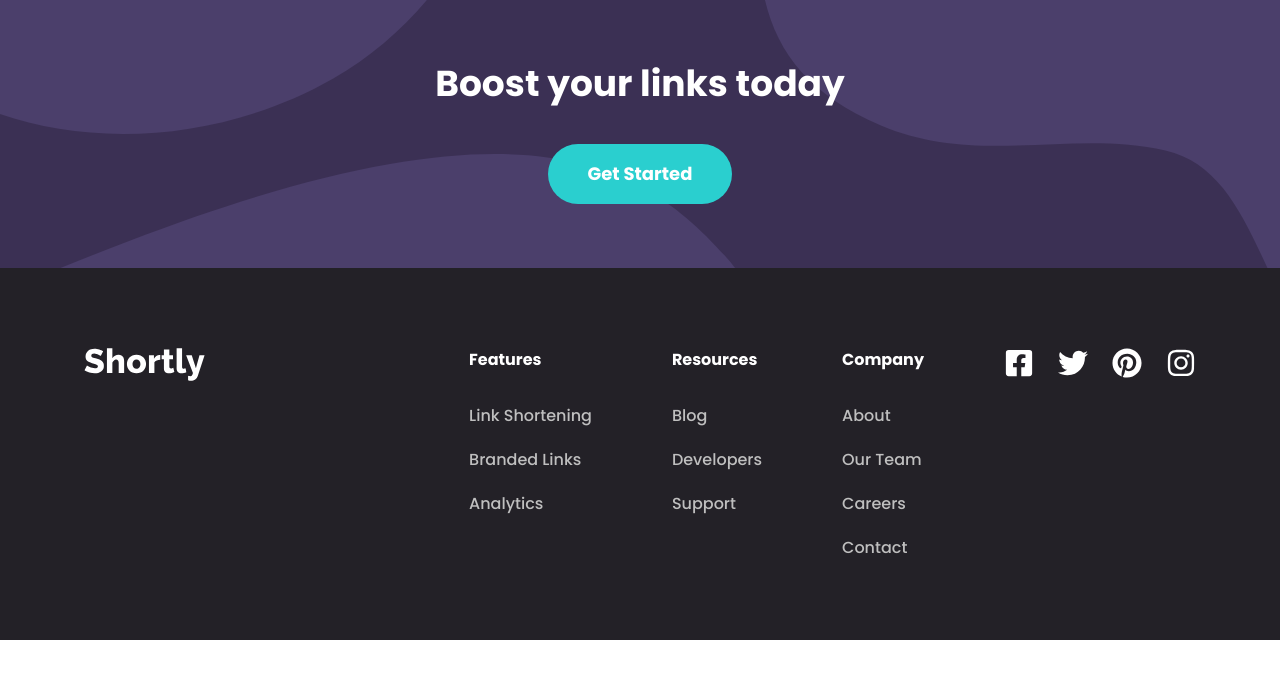
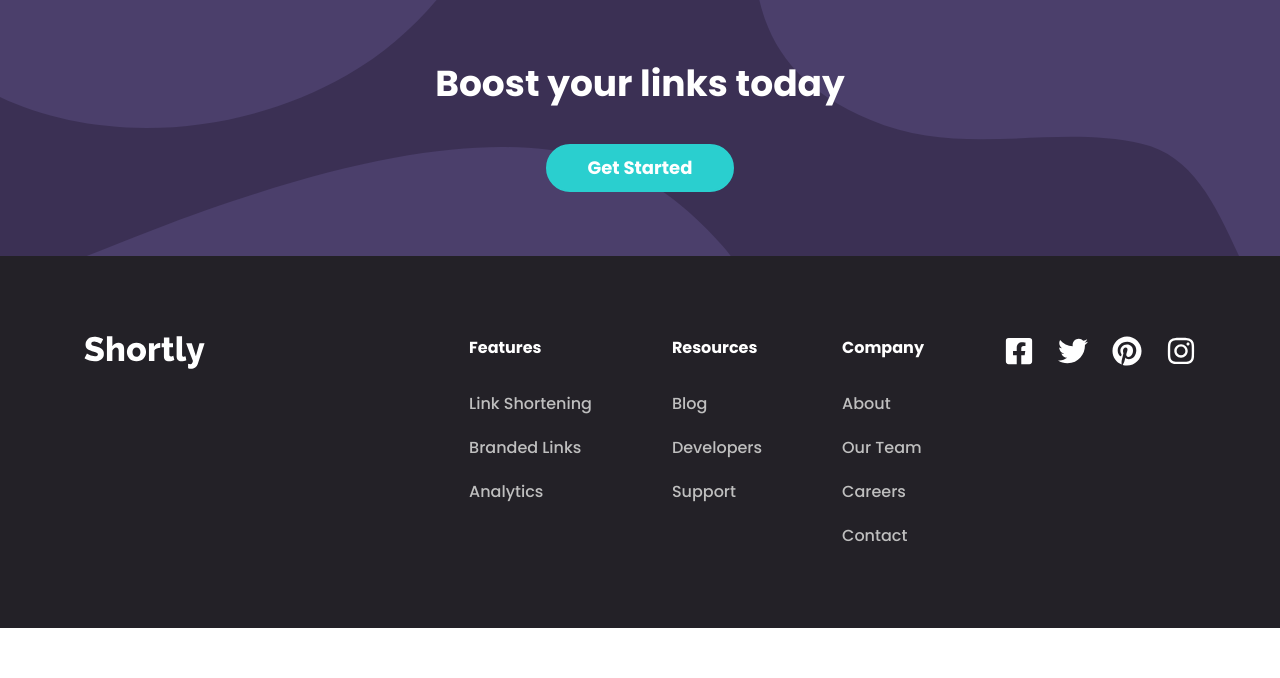
Before and after one commit to hallefsantos/url-shortening-api-landing-page, a Next.js app: page / in a window 1280 px wide. Shown: the top 678 px of the page. Built offline with nearby package versions, Linux system fonts and the light colour scheme.

Commit message:
Add border to button

```diff
--- a/src/components/Button/index.jsx
+++ b/src/components/Button/index.jsx
@@ -1,7 +1,7 @@
 const Button = ({ children }) => {
   return (
     <a
-      className="inline-block py-4 px-10 bg-cyan hover:bg-white sm:text-lg text-xl text-white hover:text-cyan font-bold rounded-full transition-colors"
+      className="inline-block py-2 px-10 bg-cyan hover:bg-white sm:text-lg text-xl text-white hover:text-cyan font-bold rounded-full border-2 border-cyan transition-colors"
       href="#"
     >
       {children}
```
